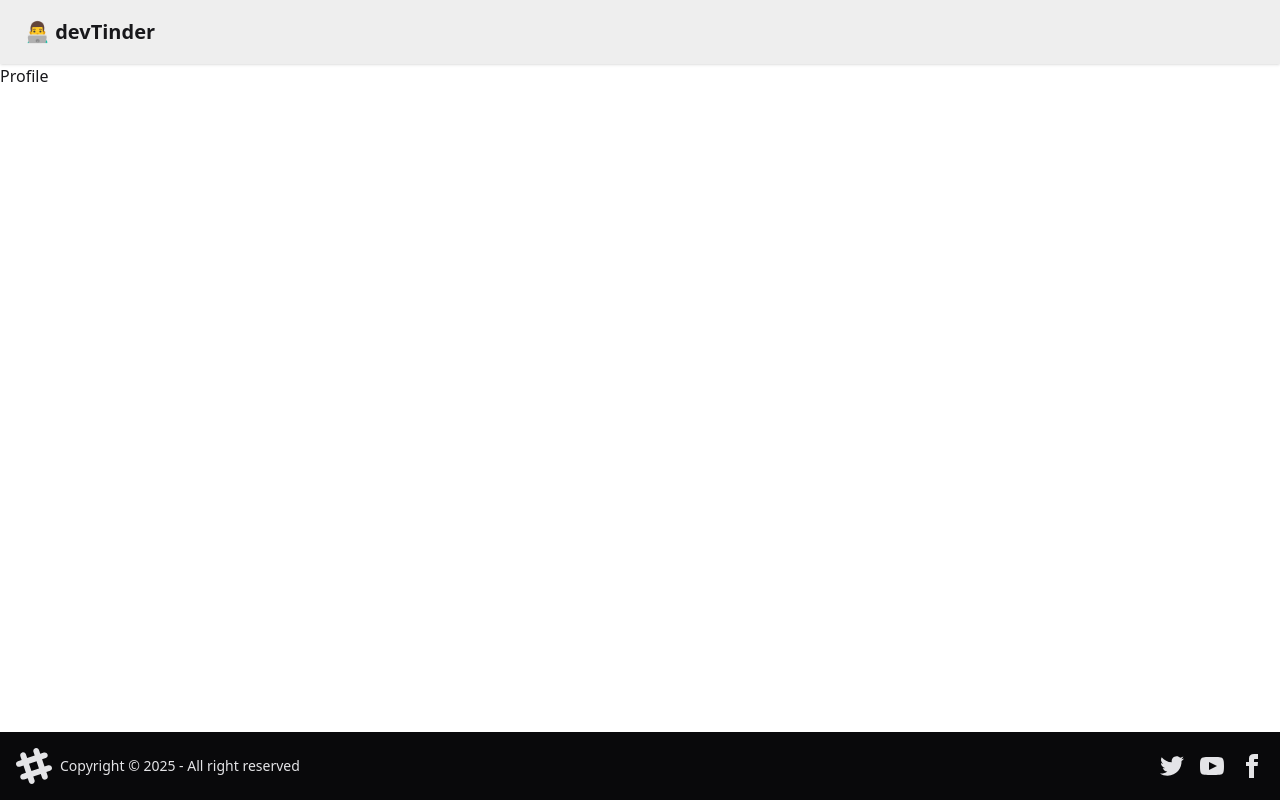
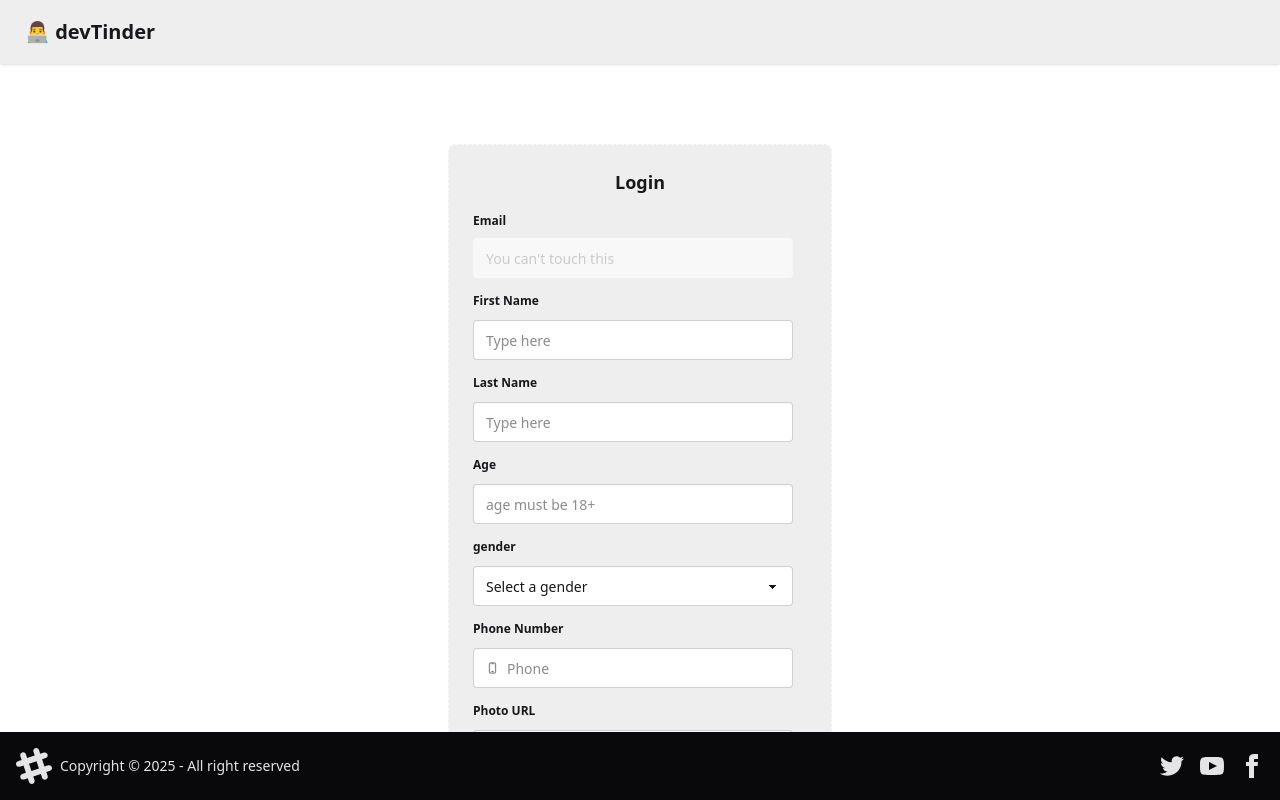
Before and after one commit to vikasvicky372/devTinder-web, a React (Vite) app: page /profile in a window 1280 px wide. Shown: the top 800 px of the page. Built offline with nearby package versions, Linux system fonts and the light colour scheme; no server answers.

Commit message:
connections API added

```diff
--- /dev/null
+++ b/src/components/ConnectionCard.jsx
@@ -0,0 +1,22 @@
+import React from 'react'
+
+const ConnectionCard = ({connection}) => {
+    console.log(connection);
+    const {firstName, lastName, photoURL,bio, age, gender} = connection;
+  return (
+    <div className="card card-side bg-base-300 shadow-sm h-40 w-9/12 mx-auto my-10">
+  <figure>
+    <img
+      src={photoURL}
+      alt="profile" />
+  </figure>
+  <div className="card-body">
+    <h2 className="card-title">{firstName + " "+ lastName}</h2>
+    {age && <span>{age},</span>}{gender&&<span>{gender}</span>}
+    <p>{bio}</p>
+  </div>
+</div>
+  )
+}
+
+export default ConnectionCard
--- a/src/components/Connections.jsx
+++ b/src/components/Connections.jsx
@@ -1,9 +1,54 @@
-import React from 'react'
+import React, { useEffect } from "react";
+import ConnectionCard from "./ConnectionCard";
+import axios from "axios";
+import { BASE_URL } from "../utils/constants";
+import { useDispatch, useSelector } from "react-redux";
+import { setConnections } from "../utils/connectionSlice";
+import { Link } from "react-router-dom";
 
 const Connections = () => {
+  const dispatch = useDispatch();
+  const connections = useSelector((state) => state.connections);
+  const getConnections = async () => {
+    try {
+      const res = await axios.get(BASE_URL + "/user/connections", {
+        withCredentials: true,
+      });
+      //console.log(res.data.data);
+      dispatch(setConnections(res.data.data));
+    } catch (err) {
+      console.log(err);
+    }
+  };
+  useEffect(() => {
+    getConnections();
+  }, []);
+  return !connections || connections.length <= 0 ? (
+    <EmptyConnections />
+  ) : (
+    <div>
+      {connections.map((connection) => (
+        <ConnectionCard key={connection._id} connection={connection} />
+      ))}
+    </div>
+  );
+};
+
+const EmptyConnections = () => {
   return (
-    <div>Connections</div>
-  )
-}
+    <div className="hero bg-base-200 min-h-screen">
+      <div className="hero-content text-center">
+        <div className="max-w-md">
+          <h1 className="text-5xl font-bold">No Connections 🥺</h1>
+          <p className="py-6">
+            You have no connections yet. Connect with other developers to get
+            started.
+          </p>
+          <button className="btn btn-primary"><Link to="/feed">Get Start Connected</Link></button>
+        </div>
+      </div>
+    </div>
+  );
+};
 
-export default Connections
+export default Connections;
--- /dev/null
+++ b/src/components/EditProfile.jsx
@@ -0,0 +1,80 @@
+
+
+const EditProfile = () => {
+  return (
+    <div className="flex justify-center items-center my-20">
+      <div className="card card-dash bg-base-300 w-96">
+        <div className="card-body">
+          <h2 className="card-title justify-center">Login</h2>
+          <fieldset className="fieldset">
+            <legend className="fieldset-legend">Email</legend>
+            <input
+              type="text"
+              placeholder="You can't touch this"
+              className="input"
+              disabled
+            />
+            <legend className="fieldset-legend">First Name</legend>
+            <input type="text" className="input" placeholder="Type here" />
+            <legend className="fieldset-legend">Last Name</legend>
+            <input type="text" className="input" placeholder="Type here" />
+            <legend className="fieldset-legend">Age</legend>
+            <input
+              type="number"
+              min={18}
+              className="input"
+              placeholder="age must be 18+"
+            />
+            <legend className="fieldset-legend">gender</legend>
+            <select defaultValue="Select a gender" className="select">
+              <option disabled={true}>Select a gender</option>
+              <option>male</option>
+              <option>female</option>
+              <option>others</option>
+            </select>
+            <legend className="fieldset-legend">Phone Number</legend>
+            <label className="input validator">
+              <svg
+                className="h-[1em] opacity-50"
+                xmlns="http://www.w3.org/2000/svg"
+                viewBox="0 0 16 16"
+              >
+                <g fill="none">
+                  <path
+                    d="M7.25 11.5C6.83579 11.5 6.5 11.8358 6.5 12.25C6.5 12.6642 6.83579 13 7.25 13H8.75C9.16421 13 9.5 12.6642 9.5 12.25C9.5 11.8358 9.16421 11.5 8.75 11.5H7.25Z"
+                    fill="currentColor"
+                  ></path>
+                  <path
+                    fillRule="evenodd"
+                    clipRule="evenodd"
+                    d="M6 1C4.61929 1 3.5 2.11929 3.5 3.5V12.5C3.5 13.8807 4.61929 15 6 15H10C11.3807 15 12.5 13.8807 12.5 12.5V3.5C12.5 2.11929 11.3807 1 10 1H6ZM10 2.5H9.5V3C9.5 3.27614 9.27614 3.5 9 3.5H7C6.72386 3.5 6.5 3.27614 6.5 3V2.5H6C5.44771 2.5 5 2.94772 5 3.5V12.5C5 13.0523 5.44772 13.5 6 13.5H10C10.5523 13.5 11 13.0523 11 12.5V3.5C11 2.94772 10.5523 2.5 10 2.5Z"
+                    fill="currentColor"
+                  ></path>
+                </g>
+              </svg>
+              <input
+                type="tel"
+                className="tabular-nums"
+                required
+                placeholder="Phone"
+                pattern="[0-9]*"
+                minlength="10"
+                maxlength="10"
+                title="Must be 10 digits"
+              />
+            </label>
+            <legend className="fieldset-legend">Photo URL</legend>
+            <input type="url" className="input" placeholder="Type here" />
+            <legend className="fieldset-legend">Your bio</legend>
+            <textarea className="textarea h-24" placeholder="Bio"></textarea>
+          </fieldset>
+          <div className="card-actions justify-center">
+            <button className="btn btn-primary">Login</button>
+          </div>
+        </div>
+      </div>
+    </div>
+  );
+};
+
+export default EditProfile;
--- a/src/components/Login.jsx
+++ b/src/components/Login.jsx
@@ -1,12 +1,12 @@
-import React from "react";
+import React, { useState } from "react";
 import axios from "axios";
 import { useDispatch } from "react-redux";
 import { addUser } from "../utils/userSlice";
 import { BASE_URL } from "../utils/constants";
 import { useNavigate } from "react-router-dom";
 const Login = () => {
-  const [email, setEmail] = React.useState("vikas@gmail.com");
-  const [password, setPassword] = React.useState("Vikas@2000");
+  const [email, setEmail] = useState("vikas@gmail.com");
+  const [password, setPassword] = useState("Vikas@2000");
   const navigate = useNavigate();
   const dispatch = useDispatch();
   const handleLogin = async () => {
--- a/src/components/NavBar.jsx
+++ b/src/components/NavBar.jsx
@@ -51,7 +51,7 @@ const NavBar = () => {
                 </Link>
               </li>
               <li>
-                <a>Settings</a>
+                <Link to="/connections">Connections</Link>
               </li>
               <li>
                 <a onClick={handleLogOut}>Logout</a>
--- a/src/components/Profile.jsx
+++ b/src/components/Profile.jsx
@@ -1,9 +1,15 @@
-import React from 'react'
+import React from "react";
+import EditProfile from "./EditProfile";
+import { useSelector } from "react-redux";
 
 const Profile = () => {
+    const user = useSelector((state) => state.user);
+    console.log(user);
   return (
-    <div>Profile</div>
-  )
-}
+    <div>
+      <EditProfile />
+    </div>
+  );
+};
 
-export default Profile
+export default Profile;
--- a/src/utils/appStore.js
+++ b/src/utils/appStore.js
@@ -1,10 +1,12 @@
 import { configureStore } from "@reduxjs/toolkit";
 import userReducer from "./userSlice";
 import feedReducer from "./feedSlice";
+import connectionReducer from "./connectionSlice";
 const appStore = configureStore({
     reducer: {
         user: userReducer,
         feed: feedReducer,
+        connections: connectionReducer,
     }
 });
 
--- /dev/null
+++ b/src/utils/connectionSlice.js
@@ -0,0 +1,17 @@
+import { createSlice } from "@reduxjs/toolkit";
+
+const connectionSlice = createSlice({
+    name: "connection",
+    initialState: null,
+    reducers: {
+        setConnections: (state, action) => {
+            return action.payload;
+        },
+        clearConnections: () => {
+            return null;
+        },
+    },
+})
+
+export const { setConnections, clearConnections } = connectionSlice.actions;
+export default connectionSlice.reducer;
```
Also changed, not shown: 1 other file (tests, documents, lock files or other folders).
